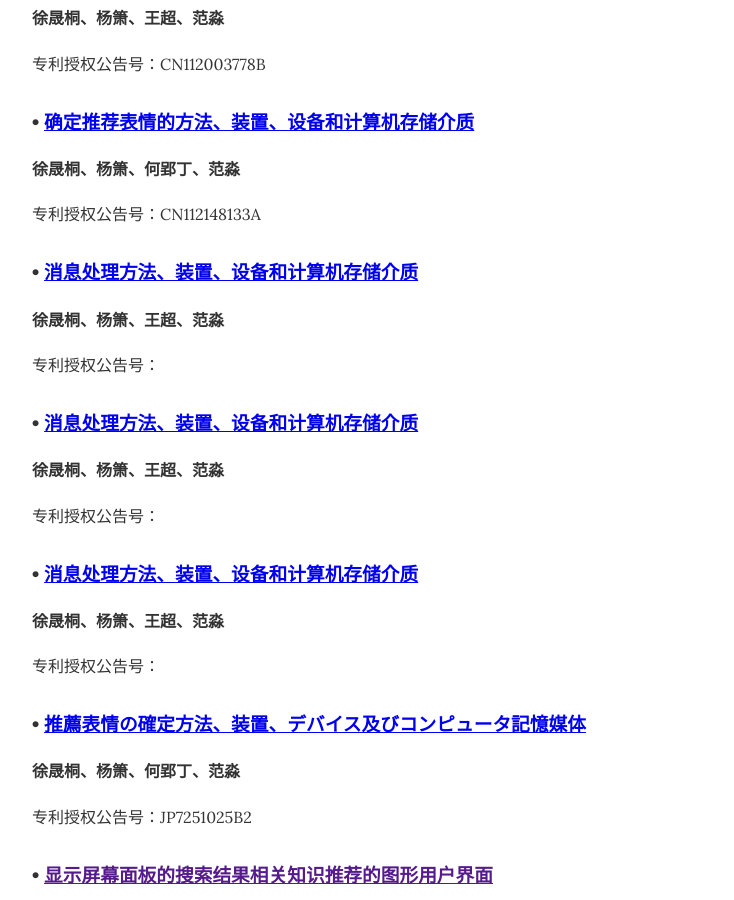
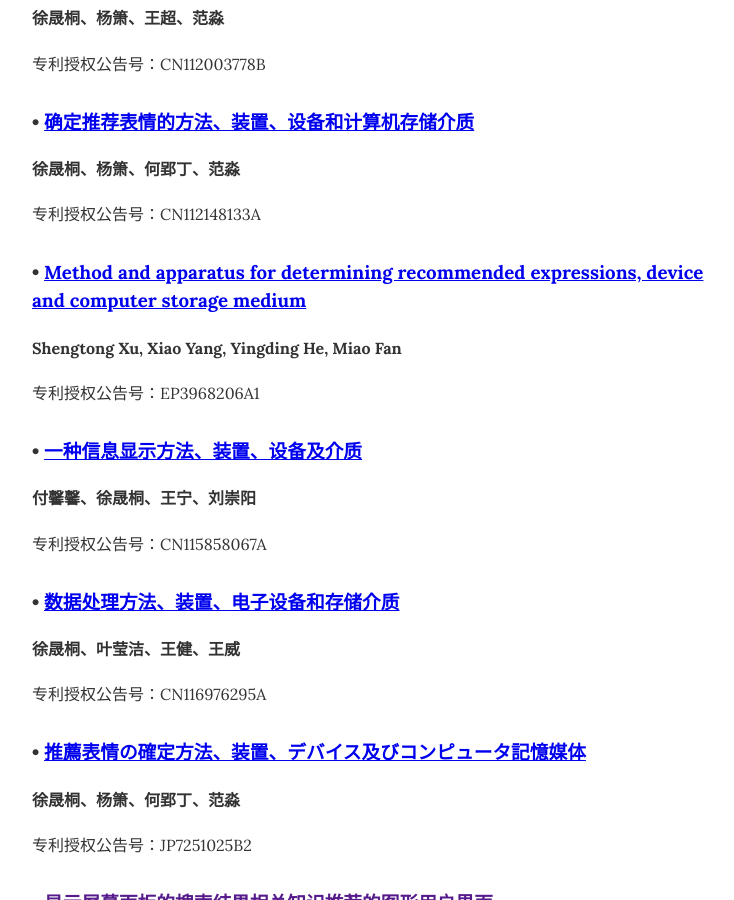
Before and after one commit to taylor-xst/website, a Jekyll site: the page built from index.html, in a window 1280 px wide and 900 px high, scrolled down 2129 px. Shown: the whole window, without its empty margins (268-1002 px from the left). Built offline with Jekyll 4.4.1, drawn with Linux system fonts in a browser that asks for light colours.

Commit message:
Update patents.yml

```diff
--- a/_data/patents.yml
+++ b/_data/patents.yml
@@ -13,20 +13,20 @@
   url: "https://patents.google.com/patent/CN112148133A"
   description: 专利授权公告号：CN112148133A
 
-- title: 消息处理方法、装置、设备和计算机存储介质
-  authors: 徐晟桐、杨箫、王超、范淼
-  url: "https://patents.google.com/patent/CN112003778B"
-  description: 专利授权公告号：
+- title: Method and apparatus for determining recommended expressions, device and computer storage medium
+  authors: Shengtong Xu, Xiao Yang, Yingding He, Miao Fan
+  url: "https://patents.google.com/patent/EP3968206A1"
+  description: 专利授权公告号：EP3968206A1
 
-- title: 消息处理方法、装置、设备和计算机存储介质
-  authors: 徐晟桐、杨箫、王超、范淼
-  url: "https://patents.google.com/patent/CN112003778B"
-  description: 专利授权公告号：
+- title: 一种信息显示方法、装置、设备及介质
+  authors: 付馨馨、徐晟桐、王宁、刘崇阳
+  url: "https://patents.google.com/patent/CN115858067A"
+  description: 专利授权公告号：CN115858067A
 
-- title: 消息处理方法、装置、设备和计算机存储介质
-  authors: 徐晟桐、杨箫、王超、范淼
-  url: "https://patents.google.com/patent/CN112003778B"
-  description: 专利授权公告号：
+- title: 数据处理方法、装置、电子设备和存储介质
+  authors: 徐晟桐、叶莹洁、王健、王威
+  url: "https://patents.google.com/patent/CN116976295A"
+  description: 专利授权公告号：CN116976295A
 
 - title: 推薦表情の確定方法、装置、デバイス及びコンピュータ記憶媒体
   authors: 徐晟桐、杨箫、何郢丁、范淼
```
